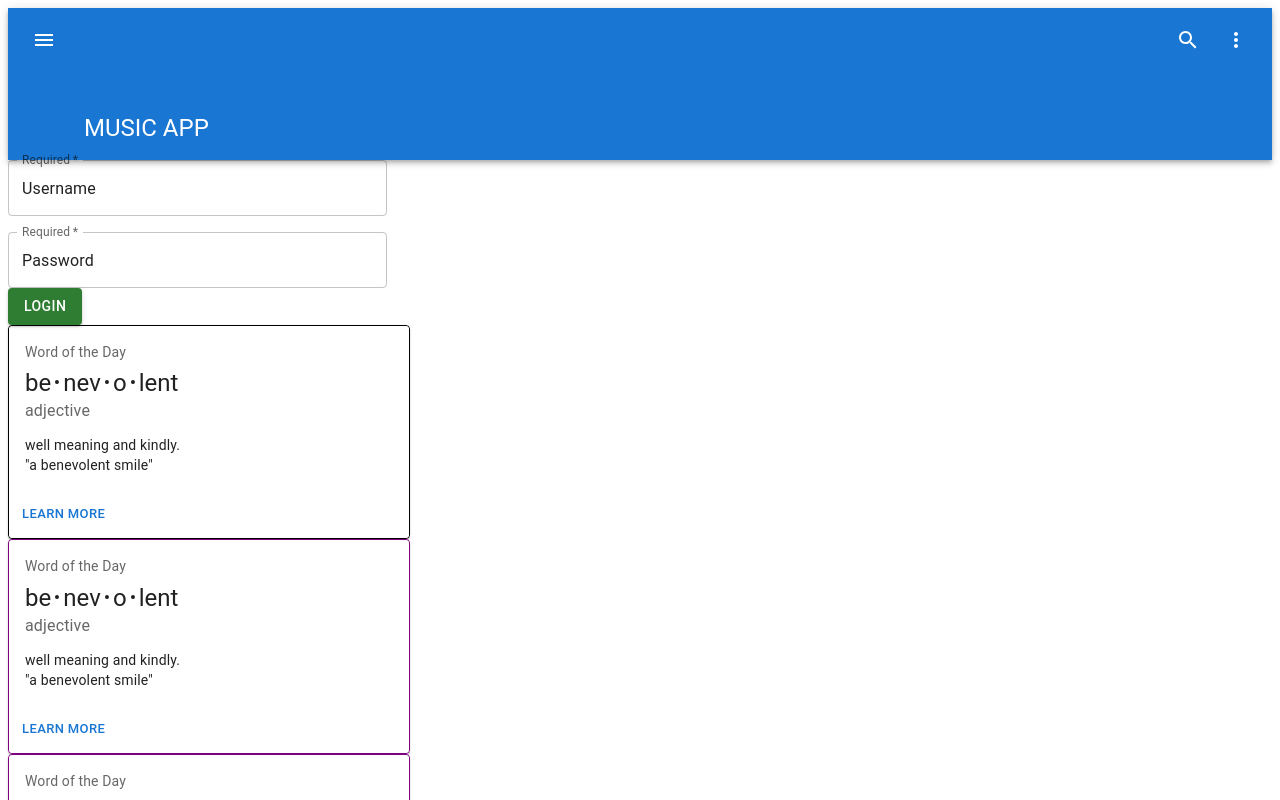
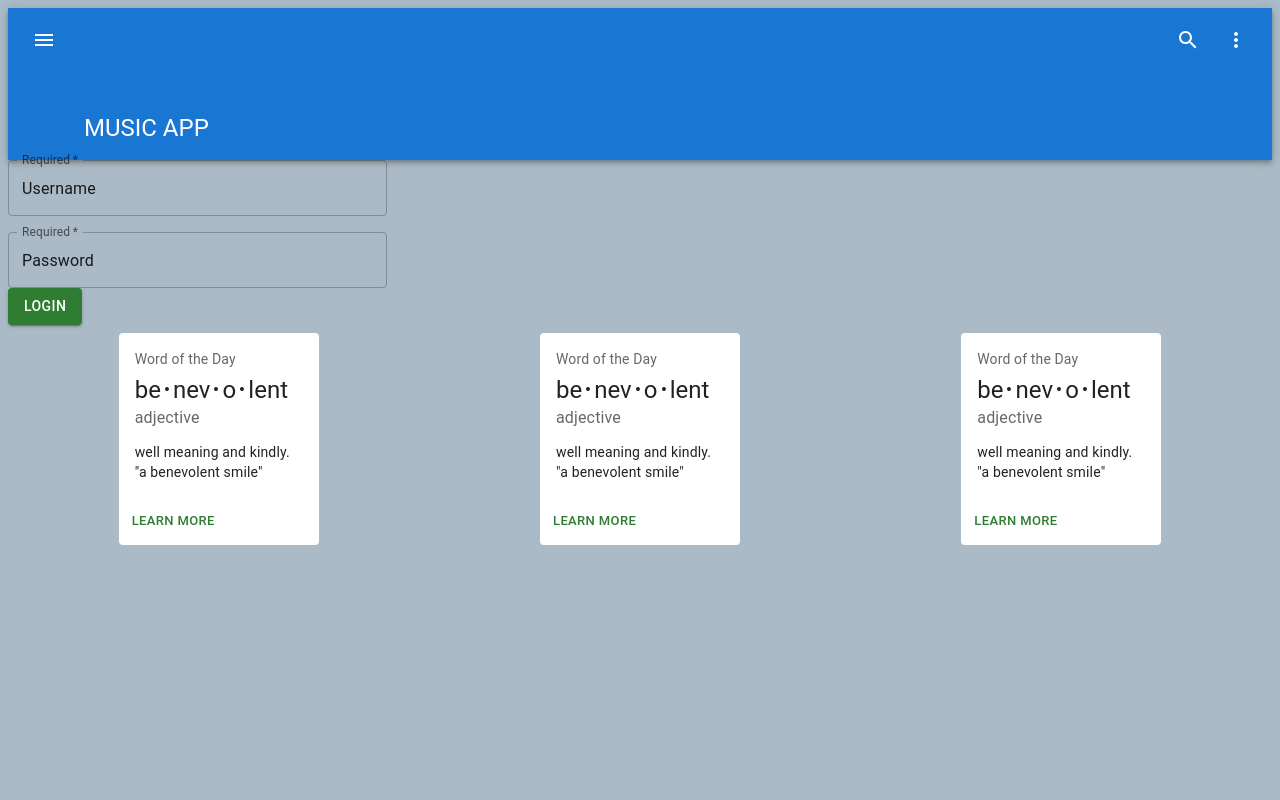
Before and after one commit to jfranco3/music_app1, a React (Create React App) app: page / in a window 1280 px wide. Shown: the top 800 px of the page. Built offline with nearby package versions, Linux system fonts and the light colour scheme.

Commit message:
edit dashboard display

```diff
--- /dev/null
+++ b/src/App.css
@@ -0,0 +1,7 @@
+body {
+    background-color: rgb(170, 186, 199);
+}
+
+.textfield {
+    margin: auto;
+}
--- a/src/App.jsx
+++ b/src/App.jsx
@@ -2,6 +2,7 @@ import React from "react";
 import AppBar from "./Components/AppBar";
 import Login from "./Components/Login";
 import OutlinedCard from "./Components/Dashboard";
+import './App.css'
 
 export default function App() {
   const [loggedIn, setLoggedIn] = React.useState(false);
--- a/src/Components/AppBar.jsx
+++ b/src/Components/AppBar.jsx
@@ -8,6 +8,7 @@ import Typography from "@mui/material/Typography";
 import MenuIcon from "@mui/icons-material/Menu";
 import SearchIcon from "@mui/icons-material/Search";
 import MoreIcon from "@mui/icons-material/MoreVert";
+
 
 const StyledToolbar = styled(Toolbar)(({ theme }) => ({
   alignItems: "flex-start",
--- /dev/null
+++ b/src/Components/Dashboard.css
@@ -0,0 +1,8 @@
+.all-cards {
+    display: flex;
+    margin: auto;
+}
+
+#all-cards-child {
+ flex: 1;
+}
--- a/src/Components/Dashboard.jsx
+++ b/src/Components/Dashboard.jsx
@@ -5,6 +5,8 @@ import CardActions from "@mui/material/CardActions";
 import CardContent from "@mui/material/CardContent";
 import Button from "@mui/material/Button";
 import Typography from "@mui/material/Typography";
+import './Dashboard.css';
+
 
 // You will want to create this component and then import it back into App.js to be conditionally rendered based on login
 
@@ -36,52 +38,51 @@ const card = (
       </Typography>
     </CardContent>
     <CardActions>
-      <Button size="small">Learn More</Button>
+      <Button size="small" color="success">
+        Learn More
+      </Button>
     </CardActions>
   </React.Fragment>
 );
 
 export default function OutlinedCard() {
   return (
-    <>
-      <Box
-        id="cards"
+    <div className="all-cards">
+      <Box id="all-cards-child"
         sx={{
-          color: "ppurple",
-          maxWidth: 400,
-          border: 1,
-          borderRadius: 1,
-          boxShadow: 1,
+          color: "purple",
+          maxWidth: 200,
+          padding: 1,
+          margin: "auto",
         }}
       >
         <Card variant="Outlined">{card}</Card>
       </Box>
 
       <Box
-        id="cards"
+        id="all-cards-child"
         sx={{
           color: "purple",
-          maxWidth: 400,
-          border: 1,
-          borderRadius: 1,
-          boxShadow: 1,
+          maxWidth: 200,
+          padding: 1,
+          margin: "auto",
         }}
       >
         <Card variant="Outlined">{card}</Card>
       </Box>
 
       <Box
-        id="cards"
+        id="all-cards-child"
         sx={{
           color: "purple",
-          maxWidth: 400,
-          border: 1,
-          borderRadius: 1,
-          boxShadow: 1,
+          maxWidth: 200,
+          padding: 1,
+          margin: "auto",
         }}
       >
         <Card variant="Outlined">{card}</Card>
       </Box>
-    </>
+
+    </div>
   );
 }
--- a/src/Components/Login.jsx
+++ b/src/Components/Login.jsx
@@ -1,4 +1,4 @@
-import React, { useState } from "react";
+import React from "react";
 import TextField from "@mui/material/TextField";
 import Stack from "@mui/material/Stack";
 import Button from "@mui/material/Button";
@@ -6,7 +6,7 @@ import Button from "@mui/material/Button";
 //rendered by App.jsx
 export default function Login(props) {
   return (
-    <>
+    <div className="textfield">
       <Stack spacing={2}>
         <TextField
           id="demo-helper-text-misaligned"
@@ -32,6 +32,6 @@ export default function Login(props) {
       >
         LOGIN
       </Button>
-    </>
+    </div>
   );
 }
```
